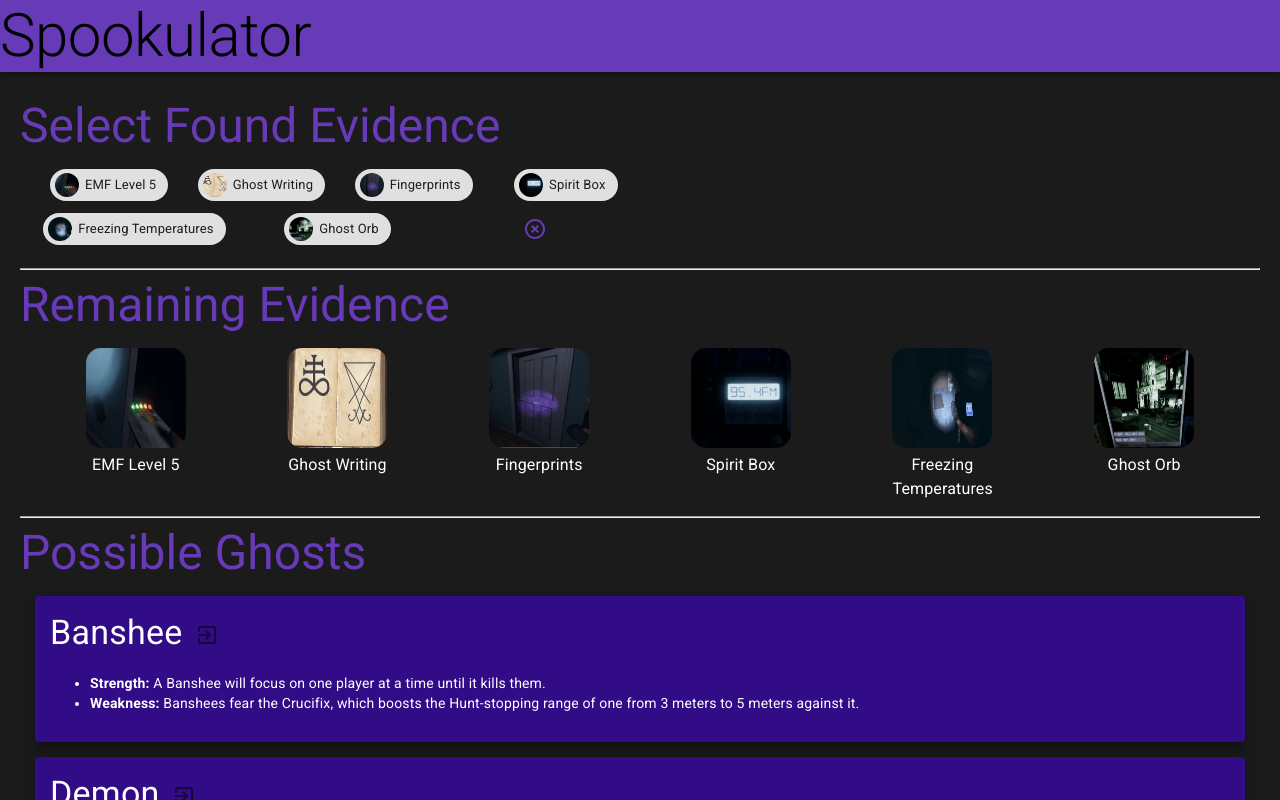
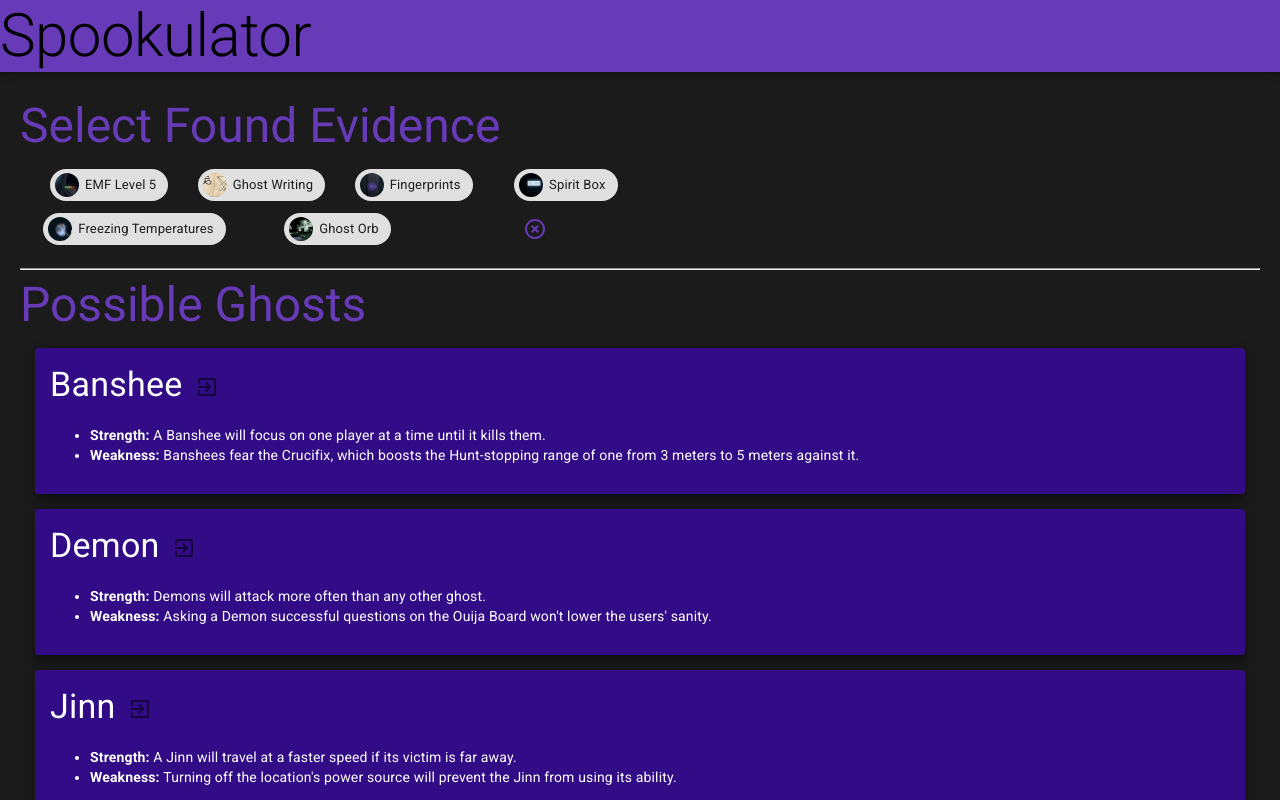
Before and after one commit to walshw/spookulator, a React (Create React App) app: page / in a window 1280 px wide. Shown: the top 800 px of the page. Built offline with nearby package versions, Linux system fonts and the light colour scheme.

Commit message:
Removed remaining evidence component from maincontainer

```diff
--- a/src/components/MainContainer.js
+++ b/src/components/MainContainer.js
@@ -158,7 +158,6 @@ class MainContainer extends Component {
                     reset={this.resetState}
                 />
                 <hr />
-                {this.renderRemainingEvidence()}
                 {this.renderRemainingGhosts()}
             </div>
         )
```
